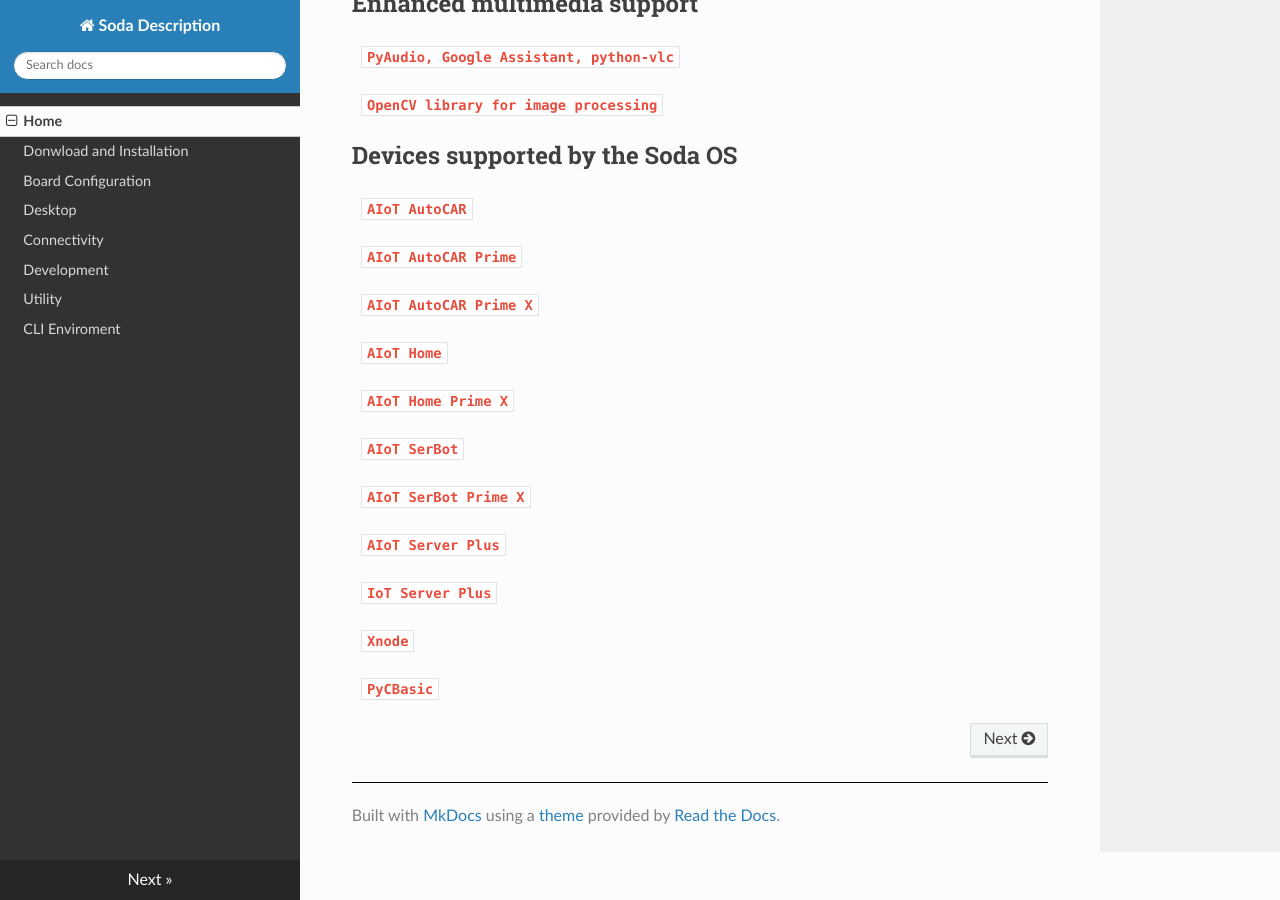
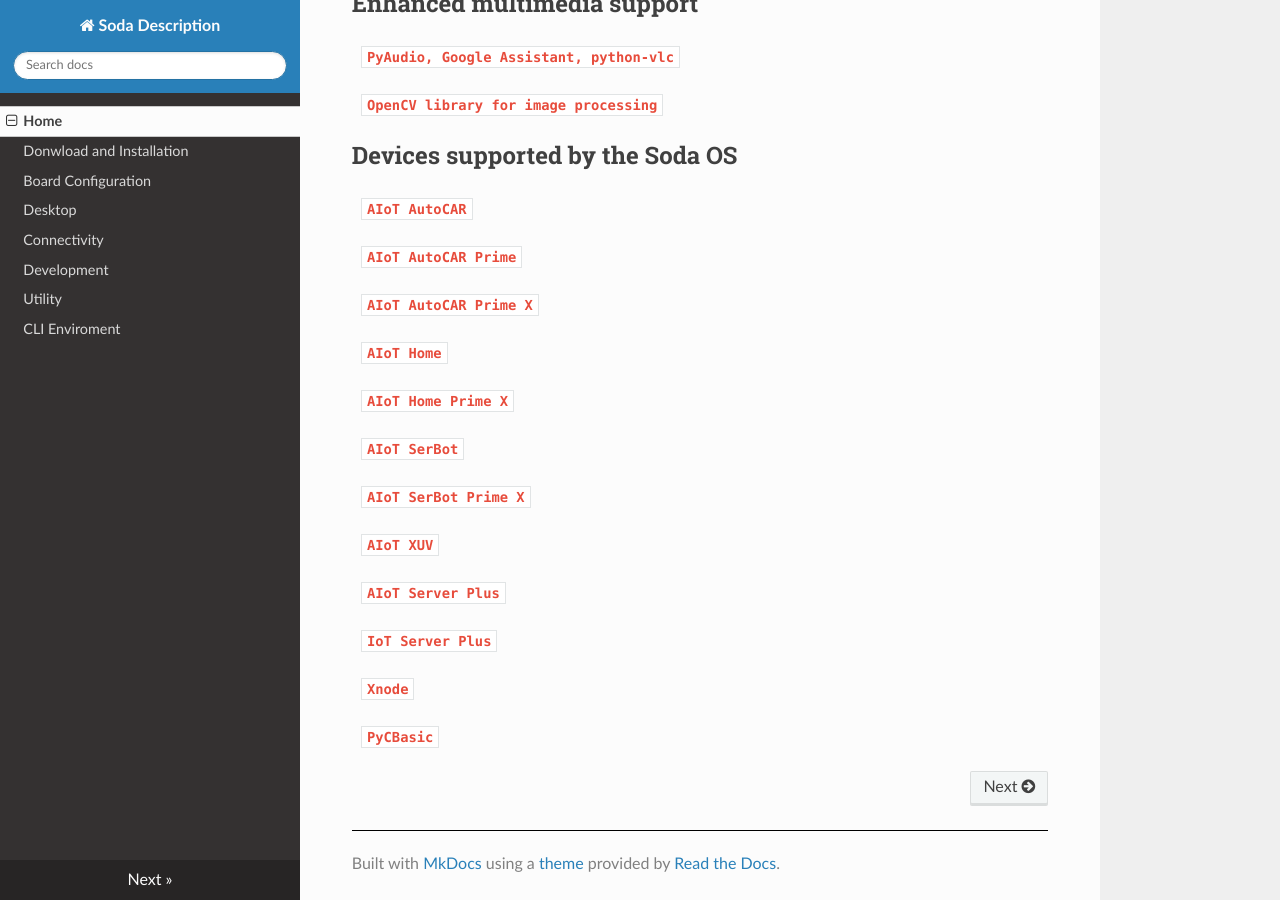
Before and after one commit to hanback-docs/soda_docs, an MkDocs documentation site: the page built from docs/index.md, in a window 1280 px wide and 900 px high, scrolled down 1197 px. Built offline with MkDocs 1.6.1, drawn with Linux system fonts in a browser that asks for light colours; nearby versions of some CDN libraries.

Commit message:
Update index.md

```diff
--- a/docs/index.md
+++ b/docs/index.md
@@ -61,6 +61,8 @@ The following are the main features of Soda OS. Features will be continuously up
 
 <h4>&emsp;  <code class="cyan_blue">AIoT SerBot Prime X</code></h4>
 
+<h4>&emsp;  <code class="cyan_blue">AIoT XUV</code></h4>
+
 <h4>&emsp;  <code class="cyan_blue">AIoT Server Plus</code></h4>
 
 <h4>&emsp;  <code class="cyan_blue">IoT Server Plus</code></h4>
```
